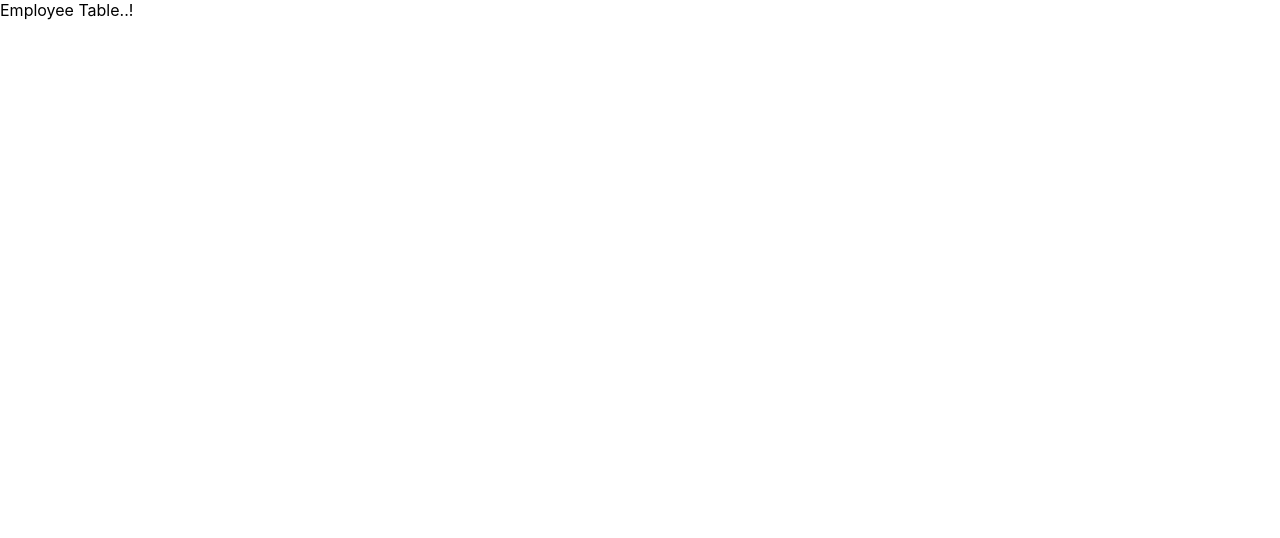
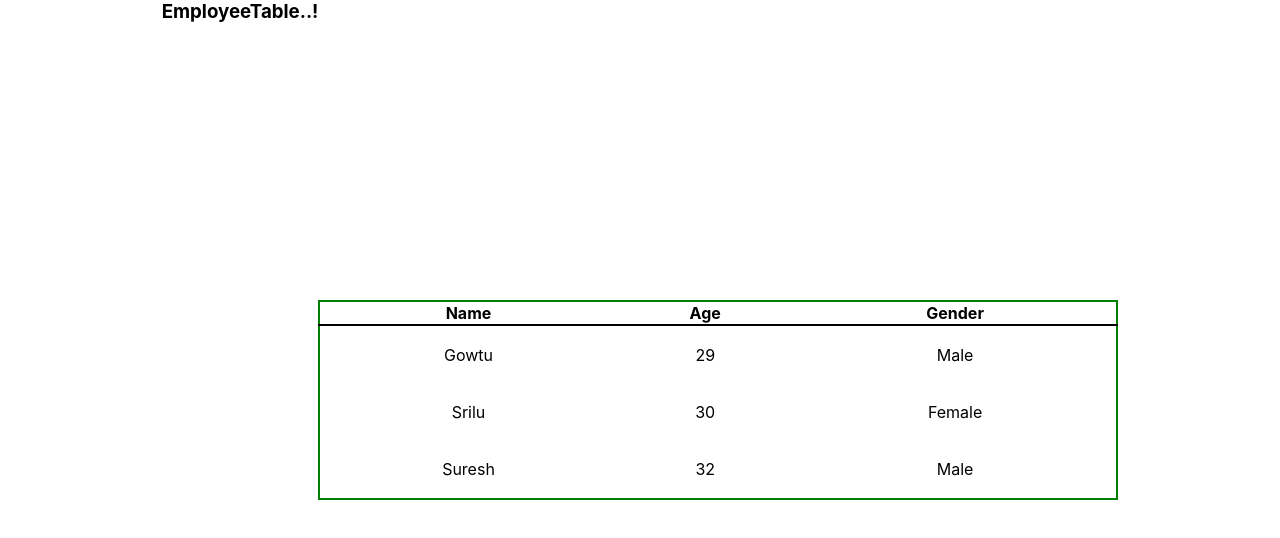
Before and after one commit to balubalureddy/emp-management, a React (Create React App) app: page / in a window 1280 px wide. Shown: the top 538 px of the page. Built offline with nearby package versions, Linux system fonts and the light colour scheme.

Commit message:
first change

```diff
--- a/src/App.css
+++ b/src/App.css
@@ -1,5 +1,10 @@
 .App {
-  text-align: center;
+  /* text-align: center; */
+  width: 100%;
+  height: 100vh;
+  display: flex;
+  justify-content: center;
+  align-items: center;
 }
 
 .App-logo {
@@ -32,7 +37,28 @@
   from {
     transform: rotate(0deg);
   }
+
   to {
     transform: rotate(360deg);
   }
 }
+
+table {
+  border: 2px solid green;
+  width: 800px;
+  height: 200px;
+  border-collapse: collapse;
+}
+
+th {
+  border-bottom: 2px solid black;
+
+}
+
+td {
+  text-align: center;
+}
+.emp
+{
+  height: inherit;
+}
--- a/src/pages/employeeTable/EmployeeTable.js
+++ b/src/pages/employeeTable/EmployeeTable.js
@@ -1,11 +1,69 @@
 import React from 'react';
 
-function EmployeeTable(props) {
+
+const data = [
+    { name: "Gowtu", age: 29, gender: "Male" },
+    { name: "Srilu", age: 30, gender: "Female" },
+    { name: "Suresh", age: 32, gender: "Male" }
+]
+
+function App() {
     return (
-        <div>
-            Employee Table..!
+        <div className='App'>
+            <h3 className='emp'> EmployeeTable..!</h3>
+            <table>
+
+                <thead>
+                    <tr>
+                        <th>Name</th>
+                        <th>Age</th>
+                        <th>Gender</th>
+                    </tr>
+                </thead>
+                <tbody>
+                    {data.map((val, key) => {
+                        return (
+                            <tr key={key}>
+                                <td>{val.name}</td>
+                                <td>{val.age}</td>
+                                <td>{val.gender}</td>
+                            </tr>
+                        )
+                    })}
+                </tbody>
+            </table>
         </div>
-    );
+    )
 }
 
-export default EmployeeTable;
+// function EmployeeTable(props) {
+//     return (
+//         <div className='App'>
+//             Employee Table..!
+//             <table>
+//                 <tr>
+//                     <th>EmpName</th>
+//                     <th>EmpAge</th>
+//                     <th>Gender</th>
+//                 </tr>
+//                 <tr>
+//                     <td>Balu</td>
+//                     <td>35</td>
+//                     <td>Male</td>
+//                 </tr>
+//                 <tr>
+//                     <td>Naveen</td>
+//                     <td>28</td>
+//                     <td>Male</td>
+//                 </tr>
+//                 <tr>
+//                     <td>Srikanya</td>
+//                     <td>24</td>
+//                     <td>Female</td>
+//                 </tr>
+//             </table>
+//         </div>
+//     );
+// }
+
+export default App;
```
